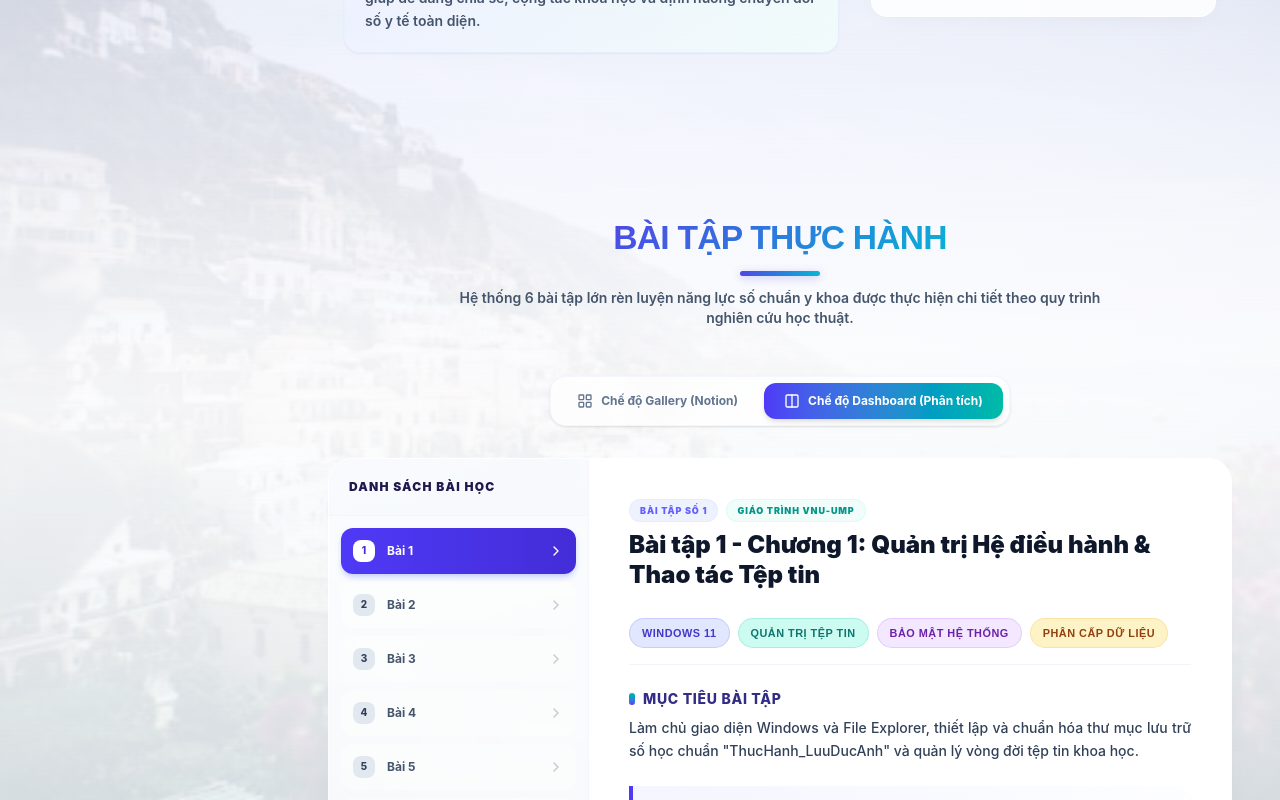
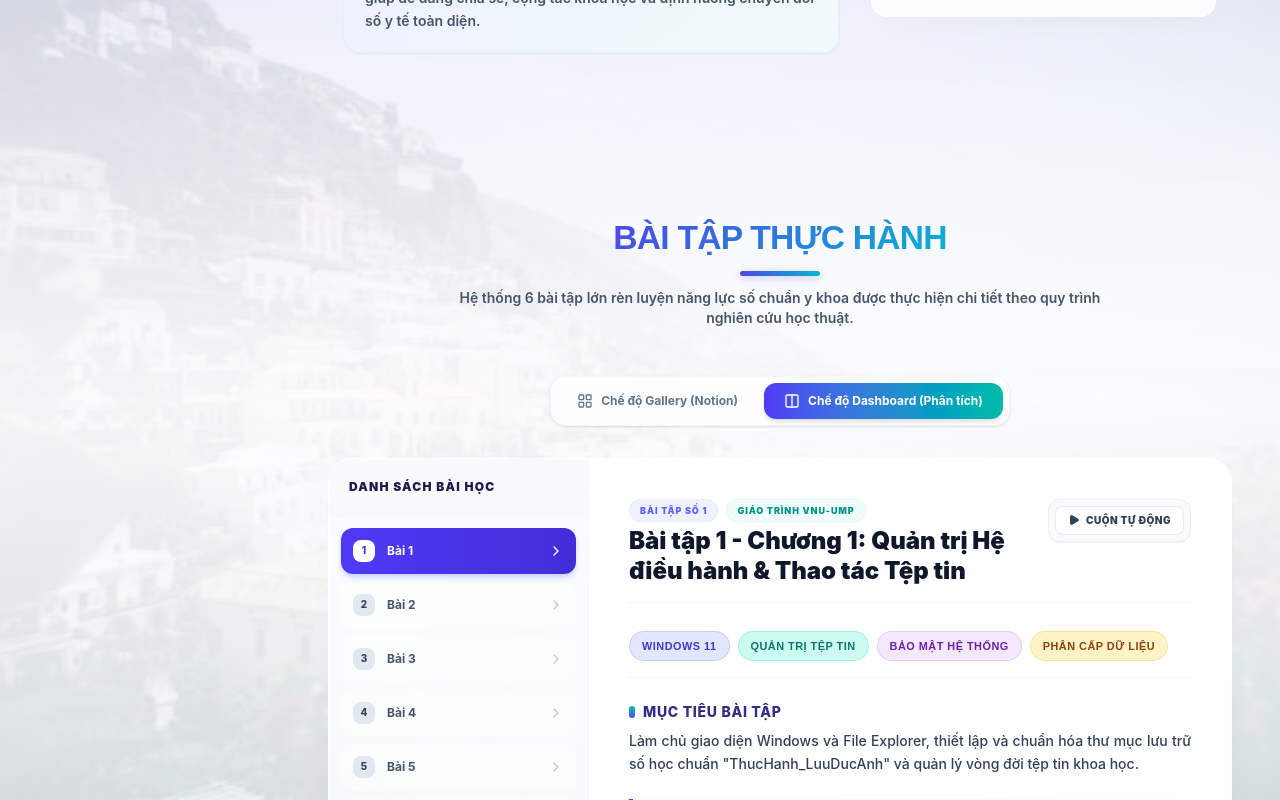
Before and after one commit to DdaaLuu/Portfolio-CV, a React (Vite) app: page / in a window 1280 px wide. Both pictures are taken after a click on the button "Chế độ Dashboard (Phân tích)". Shown: the part 1085-1885 px from the top of the page. Built offline with nearby package versions, Linux system fonts and the light colour scheme.

Commit message:
feat: add premium autoscrolling feature in dashboard details pane limited inside the exercises container

```diff
--- a/src/App.tsx
+++ b/src/App.tsx
@@ -1,5 +1,5 @@
 import { useState, useEffect } from 'react';
-import { Menu, X, GraduationCap, CheckSquare, Mail, Layers, FileText, CheckCircle2, ChevronRight, BookOpen, AlertTriangle, Eye, FileDown, LayoutGrid, Columns } from 'lucide-react';
+import { Menu, X, GraduationCap, CheckSquare, Mail, Layers, FileText, CheckCircle2, ChevronRight, BookOpen, AlertTriangle, Eye, FileDown, LayoutGrid, Columns, Play, Pause } from 'lucide-react';
 
 function App() {
   const [menuOpen, setMenuOpen] = useState(false);
@@ -18,6 +18,55 @@ function App() {
     window.addEventListener('keydown', handleKeyDown);
     return () => window.removeEventListener('keydown', handleKeyDown);
   }, []);
+
+  const [autoScrollActive, setAutoScrollActive] = useState(false);
+  const [autoScrollSpeed, setAutoScrollSpeed] = useState(1); // 1 = 1x, 2 = 1.5x, 3 = 2x
+
+  // Auto-scroll logic for dashboard details pane, strictly limited inside the exercises container
+  useEffect(() => {
+    if (!autoScrollActive) return;
+
+    const container = document.getElementById('dashboard-detail-pane');
+    if (!container) return;
+
+    let lastTime = performance.now();
+    let scrollAccumulator = container.scrollTop;
+    let animationFrameId: number;
+
+    const scrollStep = (time: number) => {
+      const delta = time - lastTime;
+      lastTime = time;
+
+      // Speed multiplier
+      const speedMultiplier = autoScrollSpeed === 1 ? 0.025 : autoScrollSpeed === 2 ? 0.05 : 0.08;
+      scrollAccumulator += delta * speedMultiplier;
+
+      container.scrollTop = Math.floor(scrollAccumulator);
+
+      // If we reach the bottom, turn off autoscroll
+      if (container.scrollTop + container.clientHeight >= container.scrollHeight - 3) {
+        setAutoScrollActive(false);
+        return;
+      }
+
+      animationFrameId = requestAnimationFrame(scrollStep);
+    };
+
+    const handleManualScroll = () => {
+      // Sync accumulator on manual scroll so we don't jump back when scrolling resumes
+      if (Math.abs(container.scrollTop - scrollAccumulator) > 10) {
+        scrollAccumulator = container.scrollTop;
+      }
+    };
+
+    container.addEventListener('scroll', handleManualScroll);
+    animationFrameId = requestAnimationFrame(scrollStep);
+
+    return () => {
+      cancelAnimationFrame(animationFrameId);
+      container.removeEventListener('scroll', handleManualScroll);
+    };
+  }, [autoScrollActive, autoScrollSpeed]);
 
   useEffect(() => {
     if (menuOpen) {
@@ -180,6 +229,14 @@ function App() {
   const handleSidebarProjectClick = (index: number) => {
     setActiveTab(index);
     setViewMode('dashboard');
+    setAutoScrollActive(false); // Stop autoscrolling on tab change
+
+    // Scroll the details pane back to top
+    const pane = document.getElementById('dashboard-detail-pane');
+    if (pane) {
+      pane.scrollTop = 0;
+    }
+
     const el = document.getElementById('du-an');
     if (el) {
       el.scrollIntoView({ behavior: 'smooth' });
@@ -1080,12 +1137,16 @@ function App() {
                   </div>
                 </div>
 
-                {/* Right Detail Pane */}
-                <div className="flex-1 p-6 sm:p-8 md:p-10 flex flex-col justify-between bg-white relative">
+                {/* Right Detail Pane - Max height and scrollable for clean dashboard styling */}
+                <div
+                  id="dashboard-detail-pane"
+                  className="flex-1 p-6 sm:p-8 md:p-10 flex flex-col justify-between bg-white relative md:max-h-[720px] overflow-y-auto scroll-smooth custom-scrollbar"
+                >
                   <div className="space-y-6">
-                    {/* Title of exercise */}
-                    <div>
-                      <div className="flex flex-wrap items-center gap-2 mb-2">
+                    {/* Title of exercise & Autoscroll Controller */}
+                    <div className="flex flex-col sm:flex-row sm:items-start sm:justify-between gap-4 pb-4 border-b border-slate-100">
+                      <div className="space-y-1">
+                        <div className="flex flex-wrap items-center gap-2">
                           <span className="text-[9px] uppercase font-black text-indigo-500 bg-indigo-50 px-2.5 py-1 rounded-full tracking-widest font-sans border border-indigo-100/50">
                             Bài Tập Số {activeTab + 1}
                           </span>
@@ -1096,6 +1157,42 @@ function App() {
                         <h4 className="text-slate-900 text-xl sm:text-2xl font-black font-sans leading-tight">
                           {portfolioProjects[activeTab].fullName}
                         </h4>
+                      </div>
+
+                      {/* Autoscroll Toggle Control */}
+                      <div className="shrink-0 flex items-center gap-2 bg-slate-50 border border-slate-200/60 p-1.5 rounded-xl shadow-2xs self-start sm:self-auto">
+                        <button
+                          onClick={() => setAutoScrollActive(!autoScrollActive)}
+                          className={`flex items-center gap-1.5 px-3 py-1.5 rounded-lg text-[9px] sm:text-[10px] font-black uppercase tracking-wider transition-all cursor-pointer active:scale-95 ${
+                            autoScrollActive
+                              ? 'bg-red-500 text-white shadow-xs animate-pulse'
+                              : 'bg-white hover:bg-slate-100 text-slate-700 border border-slate-200/80'
+                          }`}
+                          title={autoScrollActive ? "Tạm dừng cuộn tự động" : "Bật cuộn tự động bài tập"}
+                        >
+                          {autoScrollActive ? (
+                            <>
+                              <Pause className="w-3 h-3 fill-current" />
+                              Dừng cuộn
+                            </>
+                          ) : (
+                            <>
+                              <Play className="w-3 h-3 fill-current" />
+                              Cuộn tự động
+                            </>
+                          )}
+                        </button>
+
+                        {autoScrollActive && (
+                          <button
+                            onClick={() => setAutoScrollSpeed(autoScrollSpeed === 1 ? 2 : autoScrollSpeed === 2 ? 3 : 1)}
+                            className="bg-white hover:bg-slate-100 text-indigo-700 border border-slate-200/80 px-2.5 py-1.5 rounded-lg text-[9px] font-black uppercase transition-all cursor-pointer active:scale-95"
+                            title="Thay đổi tốc độ cuộn"
+                          >
+                            Tốc độ: {autoScrollSpeed === 1 ? '1x' : autoScrollSpeed === 2 ? '1.5x' : '2x'}
+                          </button>
+                        )}
+                      </div>
                     </div>
 
                     {/* Core skills badges */}
```
Lines whose indentation alone changed are shown as unchanged.
